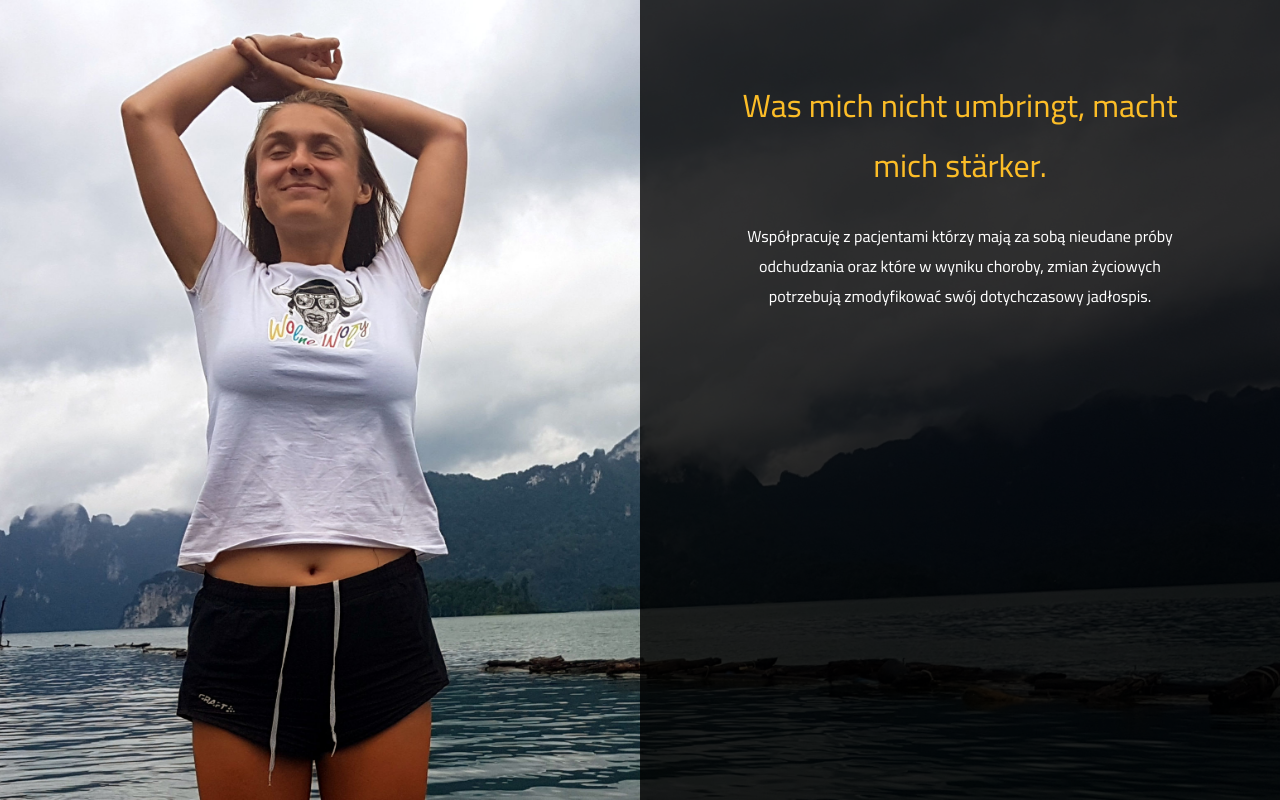
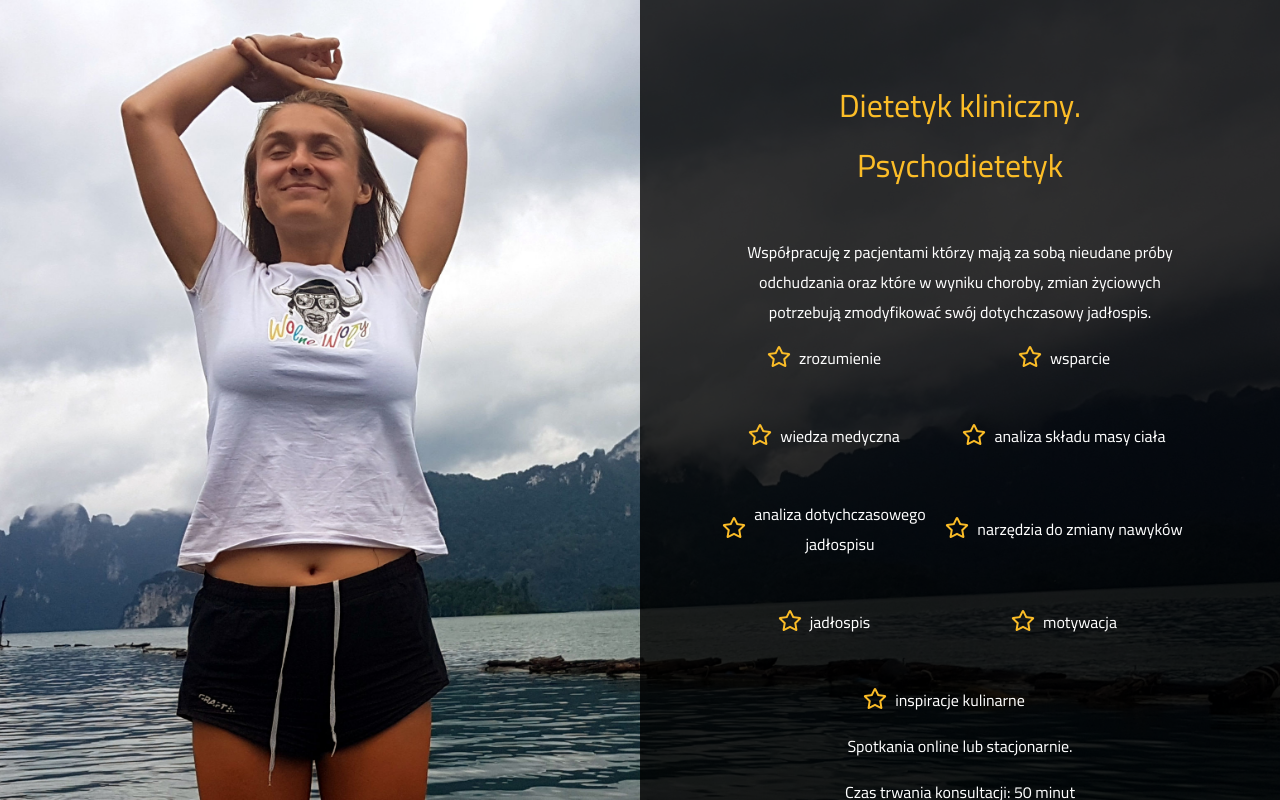
Before and after one commit to moroz/dietetyczka_xyz, a Next.js app: page /konsultacje in a window 1280 px wide. Built offline with nearby package versions, Linux system fonts and the light colour scheme.

Commit message:
Build consultations page with dark bg

```diff
--- a/components/Consultation/Hero/Hero.module.sass
+++ b/components/Consultation/Hero/Hero.module.sass
@@ -8,6 +8,8 @@
 
 .content
   position: fixed
+  display: flex
+  flex-direction: column
   top: 0
   bottom: 0
   left: 50%
@@ -21,3 +23,33 @@
     font-weight: normal
     text-align: center
     font-size: 2.0rem
+
+.bullets
+  display: flex
+  flex-wrap: wrap
+  gap: 3rem 2rem
+  text-align: left
+  padding: 0
+  align-items: center
+  justify-content: center
+  justify-items: center
+  margin: auto 0
+
+  li
+    flex: 1 0 200px
+    list-style-type: none
+    padding: 0
+    text-align: center
+    gap: 1rem
+
+    span
+      position: relative
+
+      &::before
+        content: url(./star.svg)
+        position: absolute
+        left: -2rem
+        top: 50%
+        transform: translateY(-50%)
+        height: 1.5rem
+        width: 1.5rem
--- a/components/Consultation/Hero/index.tsx
+++ b/components/Consultation/Hero/index.tsx
@@ -3,16 +3,43 @@ import styles from "./Hero.module.sass";
 
 interface Props {}
 
+const bullets = [
+  "zrozumienie",
+  "wsparcie",
+  "wiedza medyczna",
+  "analiza składu masy ciała",
+  "analiza dotychczasowego jadłospisu",
+  "narzędzia do zmiany nawyków",
+  "jadłospis",
+  "motywacja",
+  "inspiracje kulinarne"
+];
+
 const ConsultationsHero: React.FC<Props> = () => {
   return (
     <section className={styles.hero}>
       <div className={styles.content}>
-        <h1>Was mich nicht umbringt, macht mich stärker.</h1>
+        <h1>Dietetyk kliniczny. Psychodietetyk</h1>
         <p>
           Współpracuję z pacjentami którzy mają za sobą nieudane próby
           odchudzania oraz które w wyniku choroby, zmian życiowych potrzebują
           zmodyfikować swój dotychczasowy jadłospis.
         </p>
+        <ul className={styles.bullets}>
+          {bullets.map((bull, i) => (
+            <li key={i}>
+              <span>{bull}</span>
+            </li>
+          ))}
+        </ul>
+        <footer>
+          <p>Spotkania online lub stacjonarnie.</p>
+          <p>
+            Czas trwania konsultacji: 50 minut
+            <br />
+            Cena konsultacji: 150 ziko
+          </p>
+        </footer>
       </div>
     </section>
   );
```
Also changed, not shown: components/Consultation/Hero/star.svg (added).
